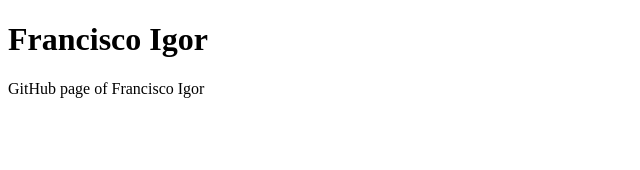
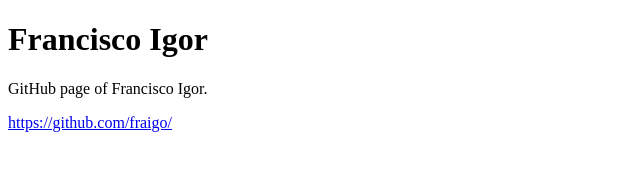
Before and after one commit to fraigo/fraigo.github.io, a plain HTML site: page index.html in a window 1280 px wide. Shown: the whole page, without its empty margins (0-640 px from the left). Drawn offline with Linux system fonts and the light colour scheme.

Commit message:
Updated index

```diff
--- a/index.html
+++ b/index.html
@@ -17,7 +17,12 @@
 
 <H1>Francisco Igor</H1>
 
-GitHub page of Francisco Igor
+<p>
+GitHub page of Francisco Igor.
+</p>
+
+<a href="https://github.com/fraigo/">https://github.com/fraigo/</a>
+
 
 </body>
 </html>
--- /dev/null
+++ b/style.css
@@ -0,0 +1 @@
+style.css
```
